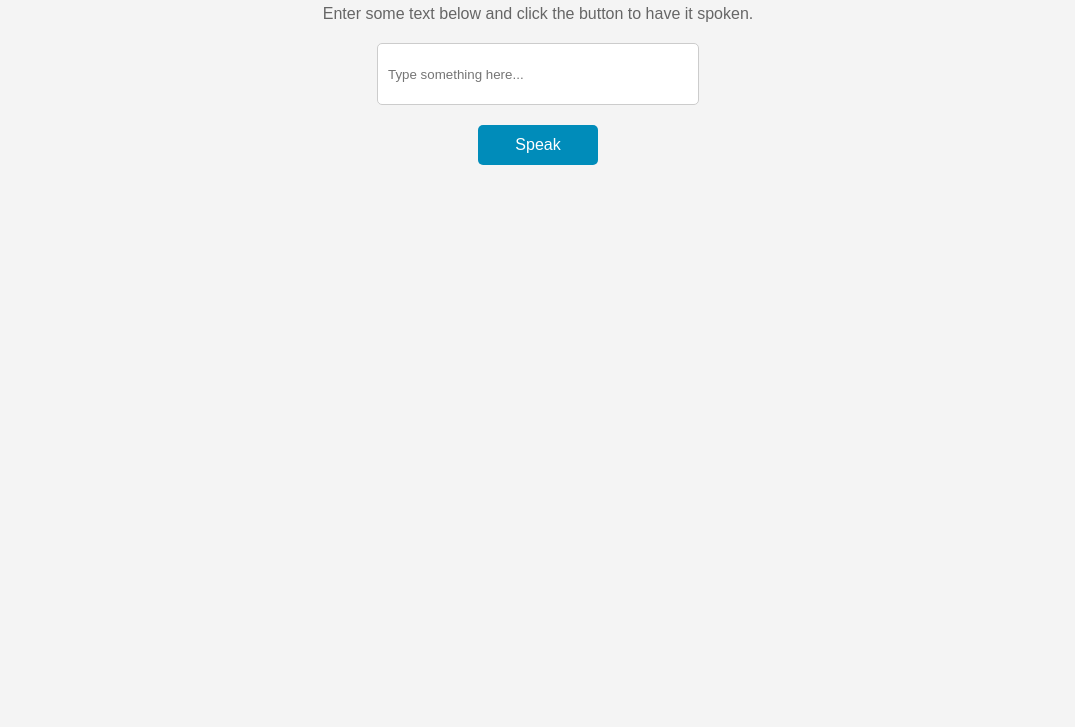
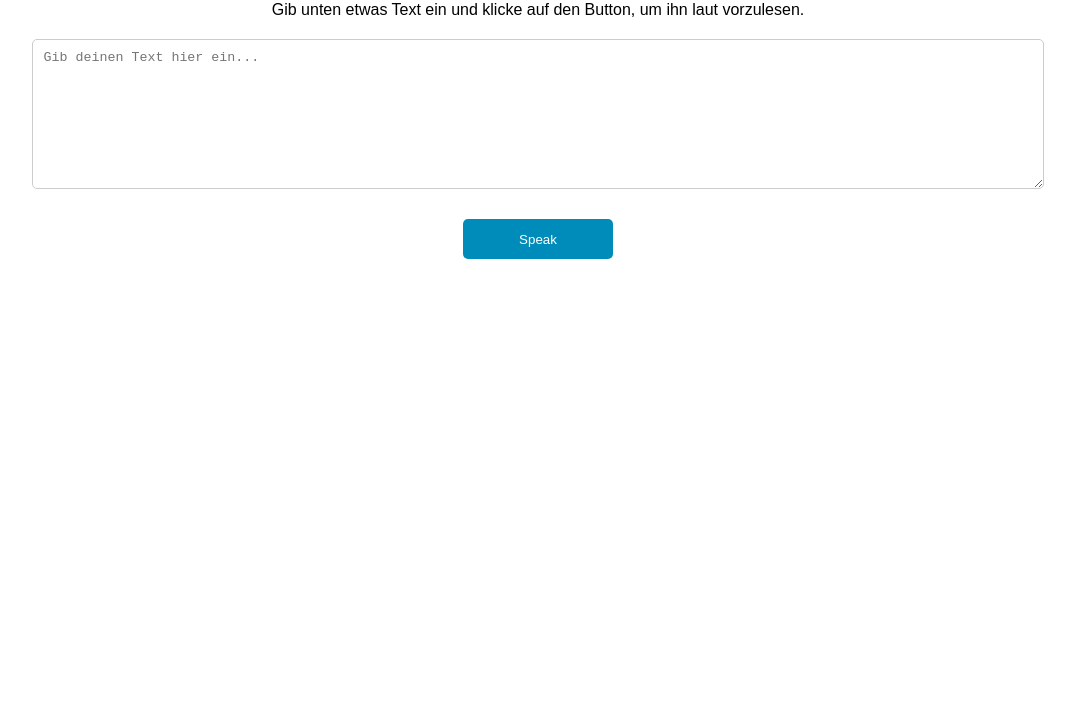
Before and after one commit to abdellatif71/text-to-speech-, a plain HTML site: page index.html in a window 1280 px wide. Shown: the part 73-800 px from the top of the page, without its empty margins (102-1177 px from the left). Drawn offline with Linux system fonts and the light colour scheme.

Commit message:
update index.html && styles.css

```diff
--- a/index.html
+++ b/index.html
@@ -1,5 +1,5 @@
 <!DOCTYPE html>
-<html lang="en">
+<html lang="de">
 <head>
     <meta charset="UTF-8">
     <meta name="viewport" content="width=device-width, initial-scale=1.0">
@@ -8,10 +8,10 @@
 </head>
 <body>
     <h1>Text to Speech App</h1>
-    <p>Enter some text below and click the button to have it spoken.</p>
-    <input type="text" id="text-input" placeholder="Type something here...">
+    <p>Gib unten etwas Text ein und klicke auf den Button, um ihn laut vorzulesen.</p>
+    <!-- Verwende ein Textarea für längeren Text -->
+    <textarea id="text-input" placeholder="Gib deinen Text hier ein..."></textarea>
     <button id="speak-button">Speak</button>
-
     <script src="script.js"></script>
 </body>
 </html>
--- a/styles.css
+++ b/styles.css
@@ -1,43 +1,40 @@
-/* General styles for the app */
 body {
-    font-family: Arial, sans-serif;
+    font-family: sans-serif;
     text-align: center;
-    margin: 0;
-    padding: 0;
-    background-color: #f4f4f4;
 }
 
 h1 {
-    color: #333;
-    margin-top: 20px;
+    margin-bottom: 10px;
 }
 
 p {
-    color: #666;
+    margin-bottom: 20px;
 }
 
 #text-input {
-    width: 300px;
-    height: 40px;
+    width: 80%;
+    height: 150px;
     padding: 10px;
     margin: 20px auto;
     display: block;
     border: 1px solid #ccc;
     border-radius: 5px;
+    box-sizing: border-box;
+    resize: vertical; /* Ermöglicht das manuelle Anpassen der Größe */
 }
 
 #speak-button {
-    width: 120px;
+    width: 150px;
     height: 40px;
+    padding: 10px;
+    margin-top: 10px;
     background-color: #008CBA;
-    color: white;
+    color: #fff;
     border: none;
+    cursor: pointer;
     border-radius: 5px;
-    font-size: 16px;
-    cursor: pointer;
-    transition: background-color 0.3s ease;
 }
 
 #speak-button:hover {
-    background-color: #005f8a;
+    background-color: #005f7f;
 }
```
